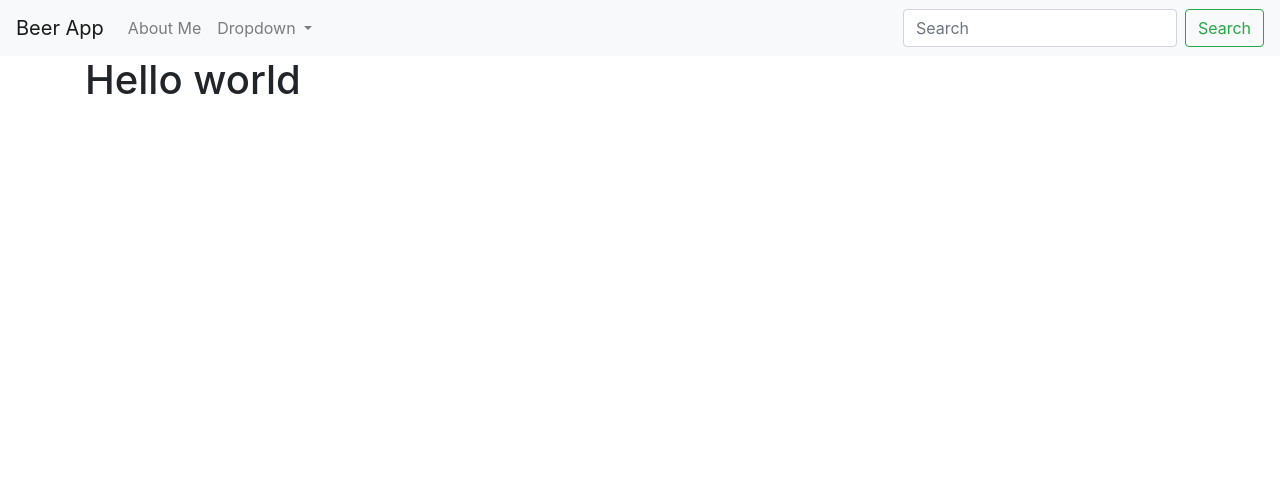
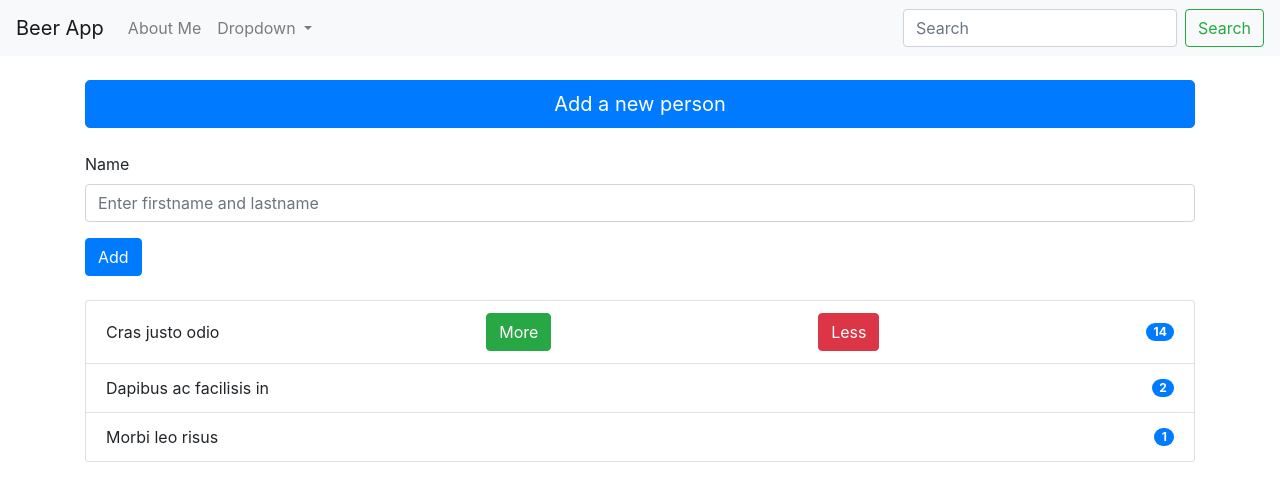
Before and after one commit to AlexandreBlanchet/beer, a Django app: page / in a window 1280 px wide. Shown: the top 501 px of the page. Run offline with Django 3.2, Linux system fonts and the light colour scheme; some libraries are stand-ins or nearby versions.

Commit message:
version 1

```diff
--- a/beer/templates/home.html
+++ b/beer/templates/home.html
@@ -2,6 +2,32 @@
 
 {% block content %}
 
-<h1>Hello world</h1>
+</br>
+<button type="button" class="btn btn-primary btn-lg btn-block">Add a new person</button>
+</br>
+<form action="{% url 'home' %}" method="POST">
+    <div class="form-group">
+        <label for="exampleInputEmail1">Name</label>
+        <input name="name" type="name" class="form-control" id="exampleInputEmail1" aria-describedby="emailHelp" placeholder="Enter firstname and lastname">
+    </div>
+    <button type="submit" class="btn btn-primary">Add</button>
+</form>
+</br>
+<ul class="list-group">
+    <li class="list-group-item d-flex justify-content-between align-items-center">
+        Cras justo odio
+        <button type="button" class="btn btn-success">More</button>
+        <button type="button" class="btn btn-danger">Less</button>
+        <span class="badge badge-primary badge-pill">14</span>
+    </li>
+    <li class="list-group-item d-flex justify-content-between align-items-center">
+        Dapibus ac facilisis in
+        <span class="badge badge-primary badge-pill">2</span>
+    </li>
+    <li class="list-group-item d-flex justify-content-between align-items-center">
+        Morbi leo risus
+        <span class="badge badge-primary badge-pill">1</span>
+    </li>
+</ul>
 
 {% endblock %}
--- a/beer/views.py
+++ b/beer/views.py
@@ -1,7 +1,15 @@
 from django.shortcuts import render
 
 def home(request):
-    return render(request, 'home.html', {})
+  import json
+  import requests
+
+  if request.method == "POST":
+    zipcode = request.POST['zipcode']
+
+    return render(request, 'home.html', {'api' : 'toto'})
+
+  return render(request, 'home.html', {})
 
 def about(request):
     return render(request, 'about.html', {})
```
